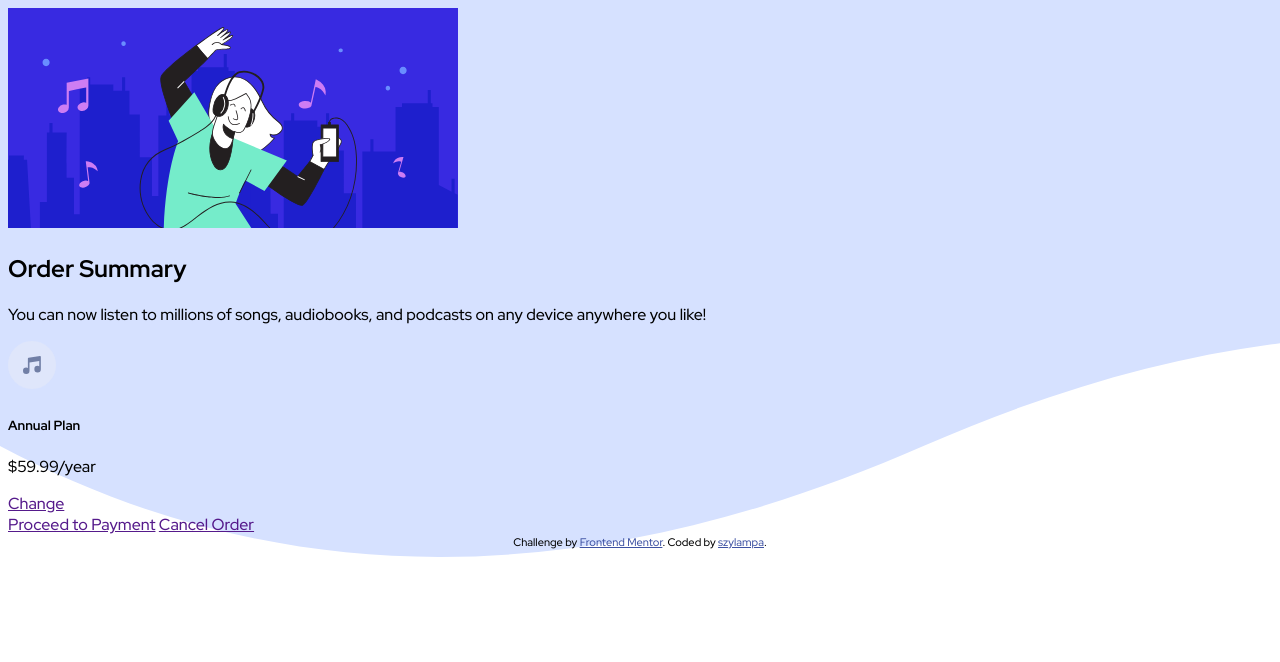
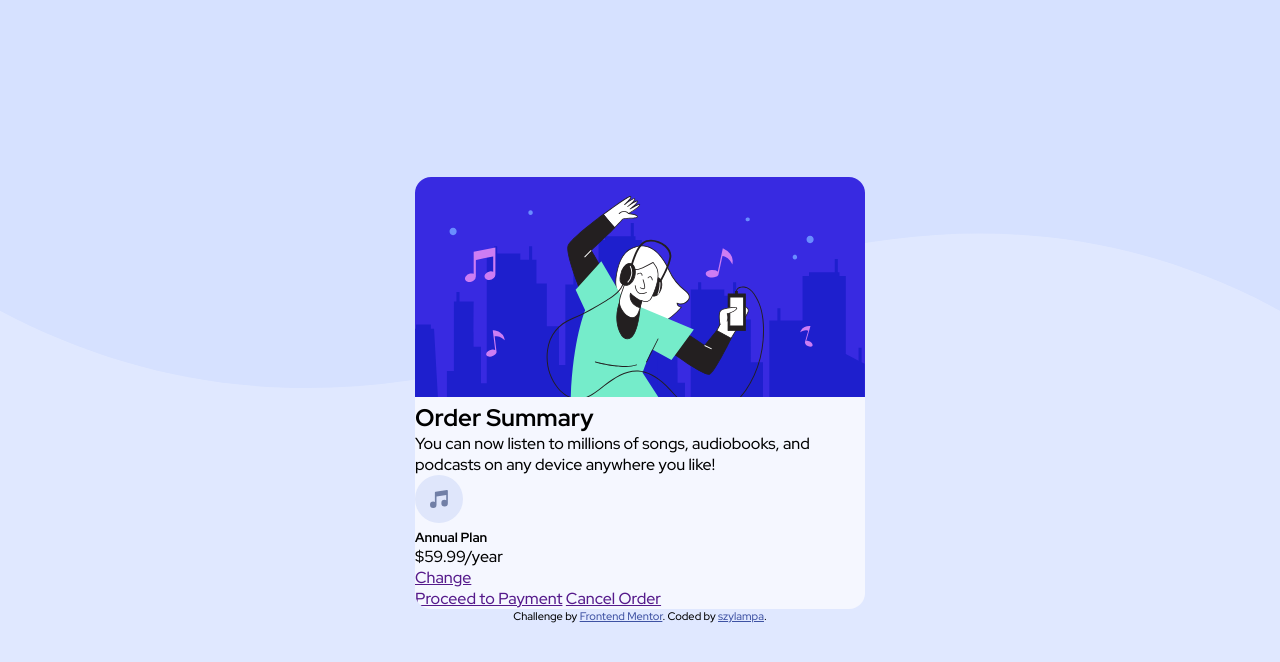
Before and after one commit to szylampa/order-summary-component-main, a plain HTML site: page index.html in a window 1280 px wide. Drawn offline with Linux system fonts and the light colour scheme.

Commit message:
body and container syling done

```diff
--- a/style.css
+++ b/style.css
@@ -1,3 +1,10 @@
+*,
+*::after,
+*::before {
+    margin: 0;
+    box-sizing: border-box;
+}
+
 :root {
     --pale-blue: hsl(225, 100%, 94%);
     --bright-blue: hsl(245, 75%, 52%);
@@ -9,8 +16,23 @@
 body {
     font-family: 'Red Hat Display', sans-serif;
     background-image: url(./images/pattern-background-desktop.svg);
+    background-color: var(--pale-blue);
     background-repeat: no-repeat;
-    background-size: cover;
+    background-size: contain;
+    min-height: 100vh;
+    display: flex;
+    flex-direction: column;
+    justify-content: center;
+    align-items: center;
+}
+
+
+
+.container {
+    max-width: 450px;
+    background-color: var(--very-pale-blue);
+    border-radius: 1rem;
+    overflow: hidden;
 }
 
 .attribution {
```
